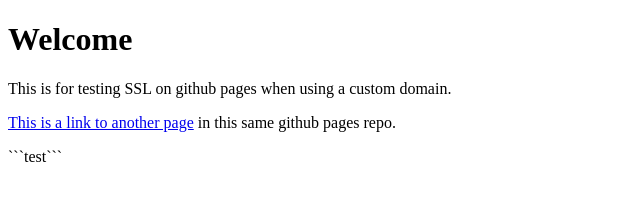
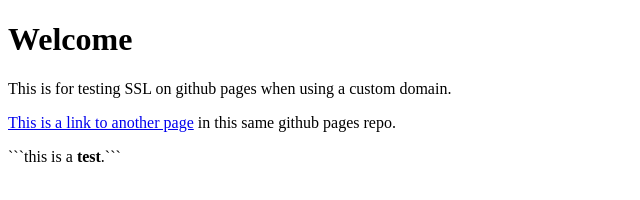
Before and after one commit to townivan/ivan.town, a plain HTML site: page index.html in a window 1280 px wide. Shown: the full height of the page, 0-640 px from the left. Drawn offline with Linux system fonts and the light colour scheme.

Commit message:
Update index.html

````diff
--- a/index.html
+++ b/index.html
@@ -10,6 +10,6 @@
     <h1>Welcome</h1>
     <p>This is for testing SSL on github pages when using a custom domain.</p>
     <p><a href="page2.html">This is a link to another page</a> in this same github pages repo.</p>
-    ```test```
+    ```this is a <strong>test</strong>.```
 </body>
 </html>
````
